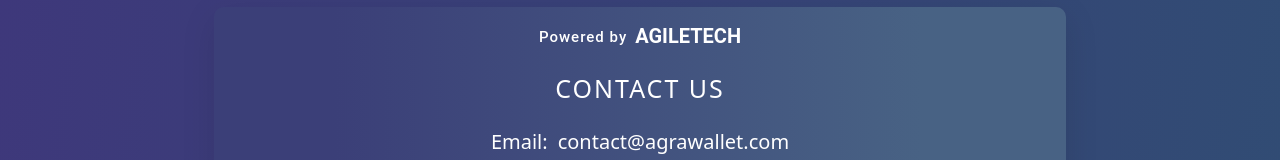
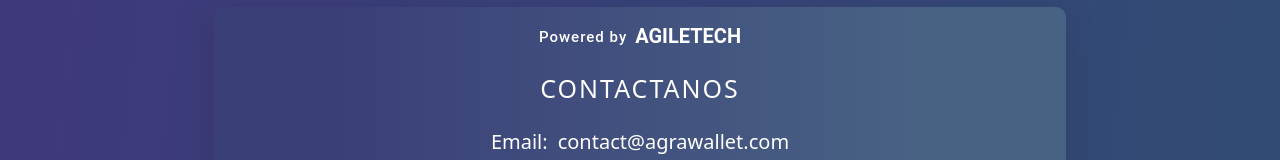
Before and after one commit to AgiletechDev/HomeWallet, a React (Vite) app: page / in a window 1280 px wide. Shown: the part 4981-5141 px from the top of the page. Built offline with nearby package versions, Linux system fonts and the light colour scheme.

Commit message:
fix translated footer

```diff
--- a/i18n/español/es.json
+++ b/i18n/español/es.json
@@ -105,7 +105,9 @@
 
     "BACKERSANDPARTNERS": "PATROCINADORES Y SOCIOS",
 
-    "WALLETBLOG_SUBTITLE": "Publicaciones Recientes",
+    "WALLETBLOG_SUBTITLE1": "Publicaciones Recientes",
 
-    "BUYWALLET_TITLE": "COMPRAR BILLETERA"
+    "BUYWALLET_TITLE": "COMPRAR BILLETERA",
+
+    "CONTACT_US": "CONTACTANOS"
 }
--- a/i18n/ingles/en.json
+++ b/i18n/ingles/en.json
@@ -107,7 +107,10 @@
     "BACKERSANDPARTNERS": "BACKERS AND PARTNERS",
 
     "WALLETBLOG_SUBTITLE1": "Recent post",
-    "BUYWALLET_TITLE": "BUY WALLET"
+    "BUYWALLET_TITLE": "BUY WALLET",
+
+    "CONTACT_US": "CONTACT US"
+
 
 
 }
--- a/src/components/Footer.jsx
+++ b/src/components/Footer.jsx
@@ -3,10 +3,12 @@
 import iconox from '../assets/images/portal/svg/iconox.svg'
 import iconodiscord from '../assets/images/portal/svg/iconodiscord.svg'
 import iconoYT from '../assets/images/portal/svg/iconoYT.svg'
+import { useTranslation } from 'react-i18next'
 
 const Footer = () => {
   const theme = useTheme()
   const isMobile = useMediaQuery(theme.breakpoints.down('sm'))
+  const { t } = useTranslation();
 
   return (
     <Box
@@ -78,7 +80,7 @@
             color: 'white',
           }}
         >
-          CONTACT US
+          {t("CONTACT_US")}
         </Typography>
 
         <Box
--- a/src/views/launchpad/FirstSection.jsx
+++ b/src/views/launchpad/FirstSection.jsx
@@ -2,10 +2,13 @@
 import rabbit from '../../assets/images/launchpad/imagesectionA.png'
 import bitcoin from '../../assets/images/launchpad/bitcoin.png'
 import etherum from '../../assets/images/launchpad/etherum.png'
+import { useTranslation } from 'react-i18next'
 
 export const FirstSection = () => {
   const theme = useTheme();
   const isMobile = useMediaQuery(theme.breakpoints.down('sm'));
+
+  const { t } = useTranslation();
 
   return (
     <Box
```
